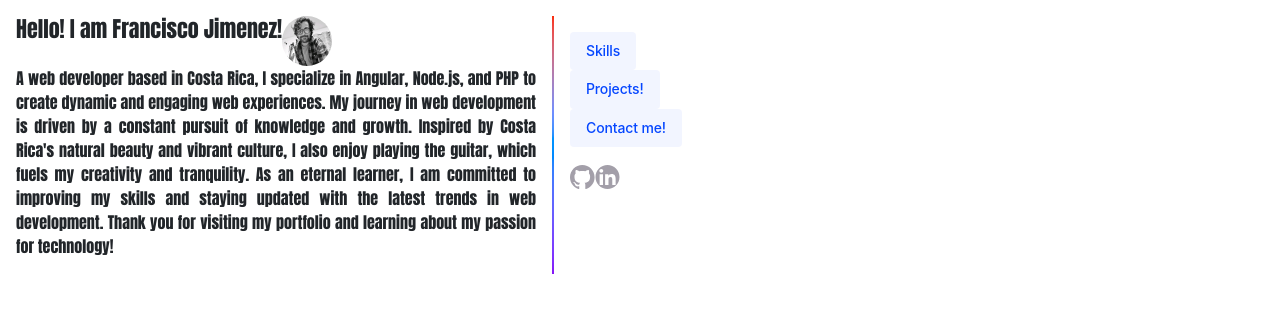
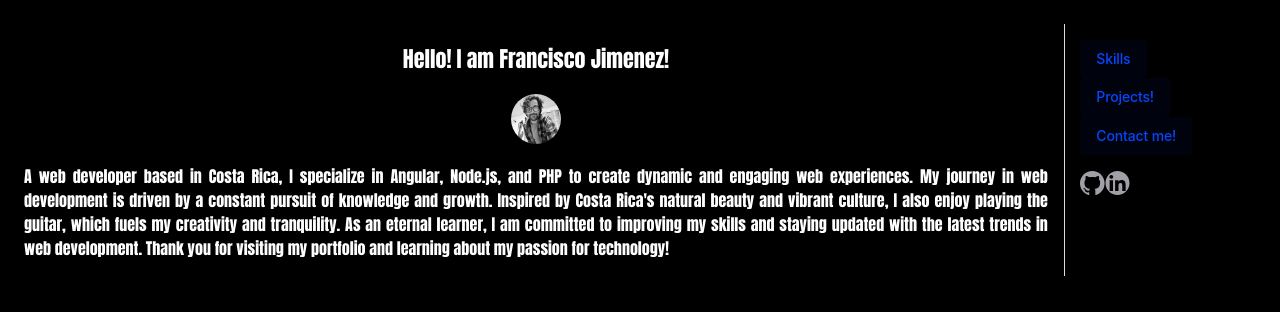
Before and after one commit to FranJimenezQ/portafolio, an Angular app: page / in a window 1280 px wide. Shown: the top 312 px of the page. Built offline with nearby package versions, Linux system fonts and the light colour scheme.

Commit message:
changes for bgColor

```diff
--- a/angular.json
+++ b/angular.json
@@ -25,12 +25,11 @@
               "src/assets"
             ],
             "styles": [
-              "node_modules/bootstrap/dist/css/bootstrap.min.css"
+              "src/styles.scss"
             ],
             "scripts": [
               "node_modules/jquery/dist/jquery.min.js",
-              "node_modules/@popperjs/core/dist/umd/popper.min.js",
-              "node_modules/bootstrap/dist/js/bootstrap.min.js"
+              "node_modules/@popperjs/core/dist/umd/popper.min.js"
             ],
             "server": "src/main.server.ts",
             "prerender": true,
--- a/package.json
+++ b/package.json
@@ -22,7 +22,6 @@
     "@angular/router": "^17.1.0",
     "@angular/ssr": "^17.1.3",
     "@popperjs/core": "^2.11.8",
-    "bootstrap": "^5.3.3",
     "express": "^4.18.2",
     "jquery": "^3.7.1",
     "rxjs": "~7.8.0",
--- a/src/app/about/about.component.html
+++ b/src/app/about/about.component.html
@@ -1,7 +1,11 @@
 <div class="about-me-container">
     <div class="header">
-        <h2 class="about-me-title">Hello! I am Francisco Jimenez!</h2>
-        <img src="./../../assets/images/linkedindProfilePhoto.jpeg" alt="photoProfile" class="photoProfile">
+        <div>
+            <h2 class="about-me-title">Hello! I am Francisco Jimenez!</h2>
+        </div>
+        <div class="img-container">
+            <img src="./../../assets/images/linkedindProfilePhoto.jpeg" alt="photoProfile" class="photoProfile">
+        </div>
     </div>
     <div class="about-me-description">
         <p class="description">A web developer based in Costa Rica,
--- a/src/app/about/about.component.scss
+++ b/src/app/about/about.component.scss
@@ -1,21 +1,27 @@
 .about-me-container{
-    width: 520px;
+    width: 100%;
     display: flex;
     flex-direction: column;
     .header{
         display: flex;
+        flex-direction: column;
         width: 100%;
+        align-items: center;
+
+        .img-container{
+            .photoProfile{
+                width:50px;
+                height:50px;
+                border-radius: 50%;
+            }
+
+        }
     }
-    .photoProfile{
-        width:50px;
-        height:50px;
-        border-radius: 50%;
-    }
-
     .about-me-title{
         font-size: 22px;
         font-family: Impact, Haettenschweiler, 'Arial Narrow Bold', sans-serif;
         font-weight: 800;
+        color: #ffffff;
     }
 
     .about-me-description{
@@ -23,6 +29,10 @@
         font-size: 16px;
         text-align: justify;
         font-family: Impact, Haettenschweiler, 'Arial Narrow Bold', sans-serif;
+
+        .description{
+            color: #ffffff;
+        }
 
     }
 }
--- a/src/app/app.component.scss
+++ b/src/app/app.component.scss
@@ -1,3 +1,6 @@
+  body{
+    background-color: aqua;
+  }
   :host {
     --bright-blue: oklch(51.01% 0.274 263.83);
     --electric-violet: oklch(53.18% 0.28 296.97);
@@ -33,9 +36,6 @@
     -webkit-font-smoothing: antialiased;
     -moz-osx-font-smoothing: grayscale;
   }
-body{
-  background-color: black;
-}
 
   main {
     min-height: 100%;
```
Also changed, not shown: 1 other file (tests, documents, lock files or other folders).
